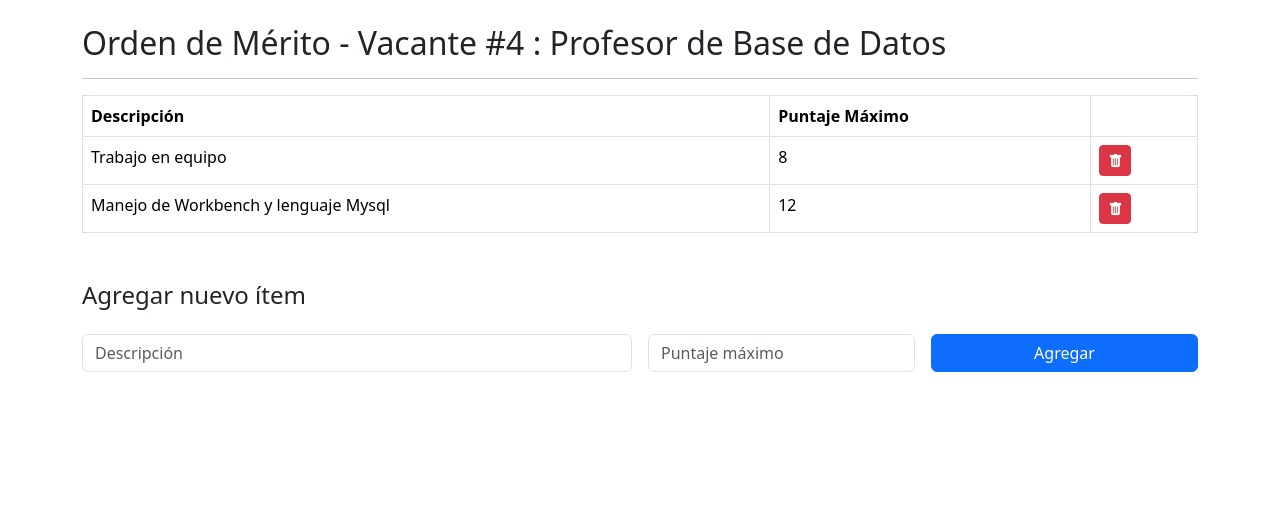
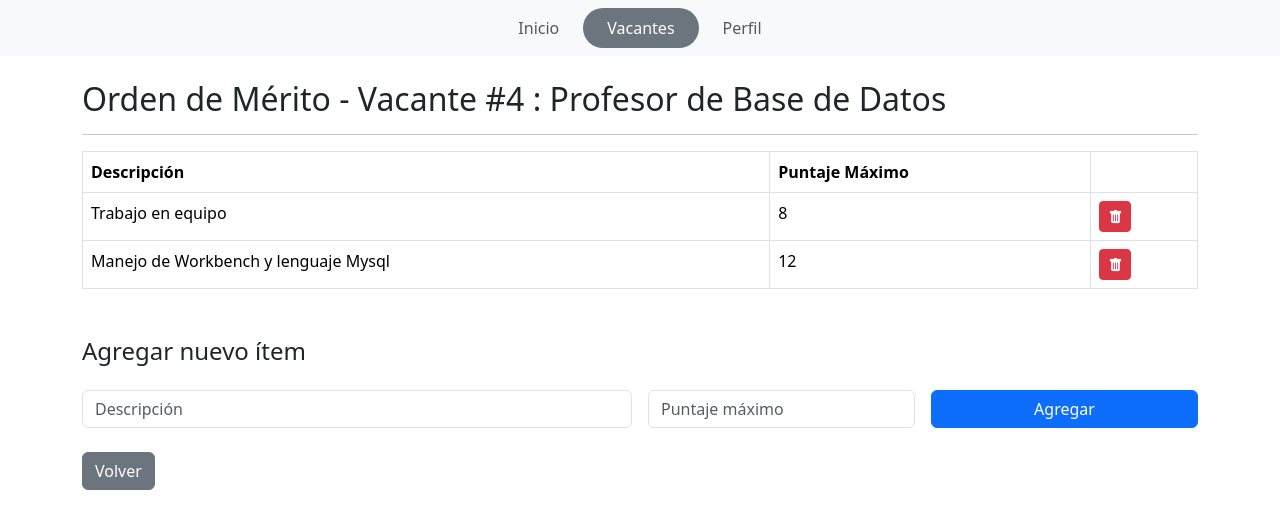
Before and after one commit to tomiingm/tp-entornos-graficos, a PHP site: page /php/orden_de_merito.php?id=4 in a window 1280 px wide. Shown: the top 529 px of the page. Run offline with PHP 8.4, Linux system fonts and the light colour scheme; the visitor is signed in with stand-in values (Sample User, id 1); data comes from the database, SQL or seed files in the repository.

Commit message:
Arreglos generales

```diff
--- a/nuestro-proyecto-web/php/orden_de_merito.php
+++ b/nuestro-proyecto-web/php/orden_de_merito.php
@@ -55,7 +55,27 @@ if ($_SERVER["REQUEST_METHOD"] == "POST" && isset($_POST['eliminar_item_id'])) {
   <link href="https://cdn.jsdelivr.net/npm/bootstrap@5.3.3/dist/css/bootstrap.min.css" rel="stylesheet">
   <link href="https://cdn.jsdelivr.net/npm/bootstrap-icons@1.10.5/font/bootstrap-icons.css" rel="stylesheet">
 </head>
-<body class="container py-4">
+<body>
+
+  <nav class="navbar navbar-expand-lg navbar-light bg-light">
+  <div class="container">
+    <div class="collapse navbar-collapse justify-content-center">
+      <ul class="navbar-nav">
+        <li class="nav-item">
+          <a class="nav-link px-4" href="../index.php">Inicio</a>
+        </li>
+        <li class="nav-item">
+          <a class="nav-link rounded-pill active px-4 bg-secondary text-white" href="../php/vacantes.php">Vacantes</a>
+        </li>
+        <li class="nav-item">
+            <a class="nav-link px-4" href="../php/perfil.php">Perfil</a>
+          </li>
+      </ul>
+    </div>
+  </div>
+</nav>
+
+<div class="container py-4">
 
   <?php
   if ($resultado2 && mysqli_num_rows($resultado2) > 0) {
@@ -76,7 +96,6 @@ if ($_SERVER["REQUEST_METHOD"] == "POST" && isset($_POST['eliminar_item_id'])) {
       </tr>
     </thead>
     <tbody>
-      <tbody>
       <?php while ($item = mysqli_fetch_assoc($resultado)): ?>
       <tr>
         <td><?= htmlspecialchars($item['descripcion']) ?></td>
@@ -91,7 +110,6 @@ if ($_SERVER["REQUEST_METHOD"] == "POST" && isset($_POST['eliminar_item_id'])) {
         </td>
       </tr>
       <?php endwhile; ?>
-</tbody>
     </tbody>
   </table>
 
@@ -108,5 +126,8 @@ if ($_SERVER["REQUEST_METHOD"] == "POST" && isset($_POST['eliminar_item_id'])) {
     </div>
   </form>
 
+<br>
+<a href="unavacante.php?id=<?= $idVacante ?>" class="btn btn-secondary">Volver</a>
+</div>
 </body>
 </html>
--- a/nuestro-proyecto-web/php/resultados.php
+++ b/nuestro-proyecto-web/php/resultados.php
@@ -64,6 +64,7 @@ $resultado = mysqli_query($conn, $sql);
     echo "<p class='correo'><strong>Correo:</strong> " . htmlspecialchars($unaPersona["mail"]) . "</p>";
     echo "<p class='documento'><strong>DNI:</strong> " . htmlspecialchars($unaPersona["DNI"]) . "</p>";
 
+    if ($_SESSION['rol'] == 1 || $_SESSION['rol'] == 2) {
     echo "<div class='mt-2'>";
     echo "<a href='" . htmlspecialchars($unaPersona['cv']) . "' class='btn btn-outline-primary' download>Descargar CV</a>";
     echo "</div>";
@@ -71,6 +72,7 @@ $resultado = mysqli_query($conn, $sql);
     echo "<div class='mt-2'>";
     echo "<a href='resultado_item.php?id_persona=" . urlencode($unaPersona['ID']) . "&id_vacante=" . urlencode($idVacante) . "' class='btn btn-outline-success'>Asignar puntaje</a>";
     echo "</div>";
+  }
 
     $idPersona = intval($unaPersona['ID']);
     $queryPuntaje = "SELECT SUM(resultado) AS total FROM resultado_item WHERE ID = $idPersona AND ID_Vacante = $idVacante";
--- a/nuestro-proyecto-web/php/unavacante.php
+++ b/nuestro-proyecto-web/php/unavacante.php
@@ -146,13 +146,13 @@ if ($_SERVER["REQUEST_METHOD"] === "POST" && isset($_POST["finalizar_vacante"]))
       <?php elseif ($_SESSION['rol'] == 1 || $_SESSION['rol'] == 2): ?>
         <a href="editar_vacante.php?id=<?= $vacante['ID'] ?>" class="btn btn-warning">Editar</a>
         <a href="orden_de_merito.php?id=<?= $vacante['ID'] ?>" class="btn btn-info">Orden de Mérito</a>
-        <a href="resultados.php?id=<?= $vacante['ID'] ?>" class="btn btn-success">Resultados</a>
         <?php
           if($vacante['estado'] != "cerrada"){
          echo "<button type='button' class='btn btn-danger' data-bs-toggle='modal' data-bs-target='#finalizarModal'>Finalizar</button>";
           }
         ?>
       <?php endif; ?>
+      <a href="resultados.php?id=<?= $vacante['ID'] ?>" class="btn btn-success">Resultados</a>
     </div>
   </div>
 </div>
```
Also changed, not shown: nuestro-proyecto-web/php/guardar_puntajes.php (+11 -12 lines), nuestro-proyecto-web/php/resultado_item.php (+28 -7 lines). Lines whose indentation alone changed are shown as unchanged.
